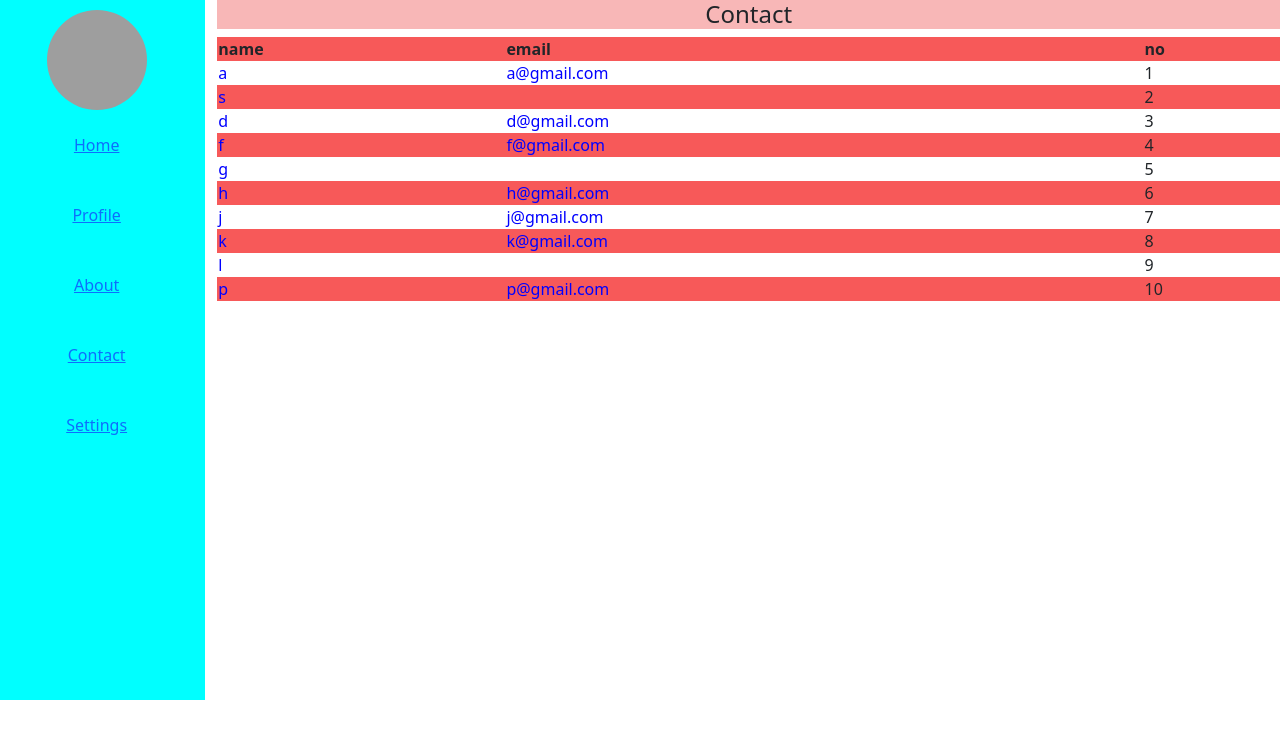
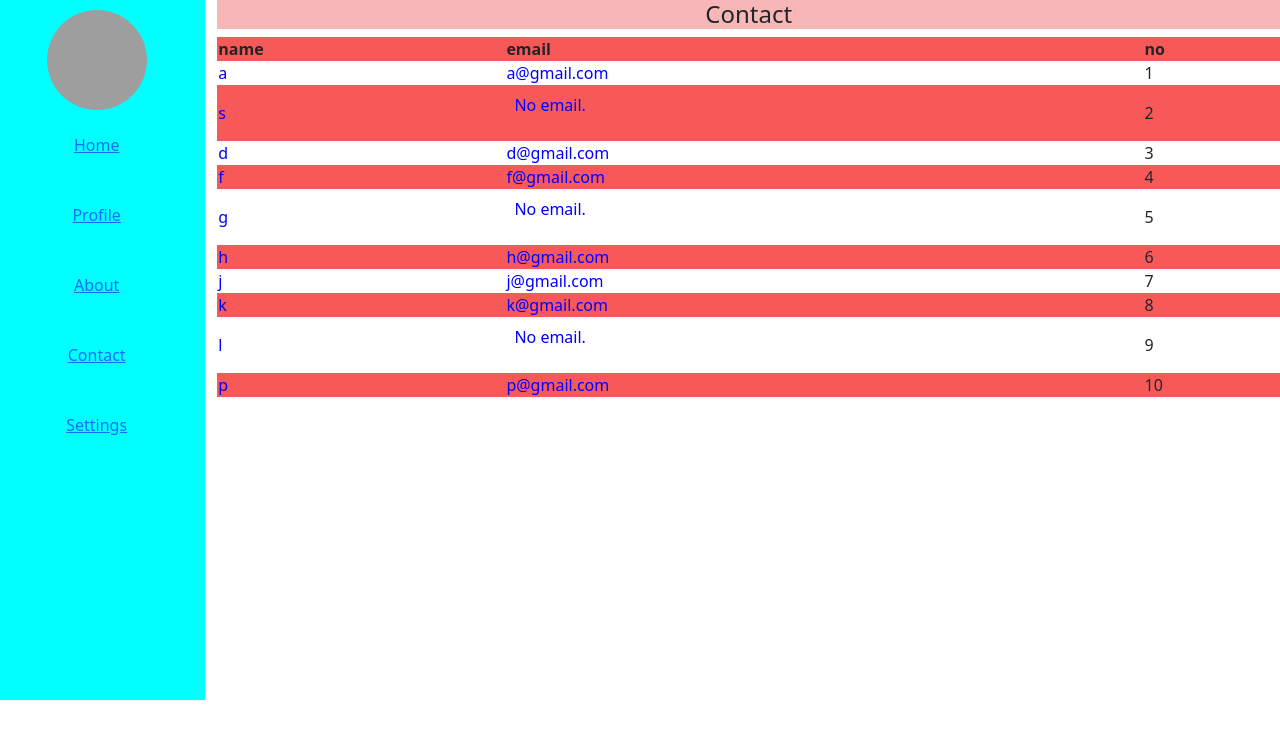
Before and after one commit to Narendra-UI/angular-ivy-atxvej, an Angular app: page /contact in a window 1280 px wide. Shown: the top 738 px of the page. Built offline with nearby package versions, Linux system fonts and the light colour scheme; grey boxes are pictures that could not be loaded.

Commit message:
1 file modified

```diff
--- a/src/app/contact/contact.component.html
+++ b/src/app/contact/contact.component.html
@@ -8,11 +8,13 @@
   </tr>
   <tr *ngFor="let Emp of employs">
     <td [ngStyle]="{ color: 'blue' }">{{ Emp.name }}</td>
-    <td [ngStyle]="{ color: 'blue' }">{{ Emp.email }}</td>
+    <td [ngStyle]="{ color: 'blue' }">
+      <div *ngIf="Emp.email == ''; else email">
+        <p>No email.</p>
+      </div>
+      <ng-template #email></ng-template>
+      {{ Emp.email }}
+    </td>
     <td>{{ Emp.no }}</td>
   </tr>
 </table>
-
-<div *ngIf="employs.length == 0">
-  <p>No email.</p>
-</div>
```
